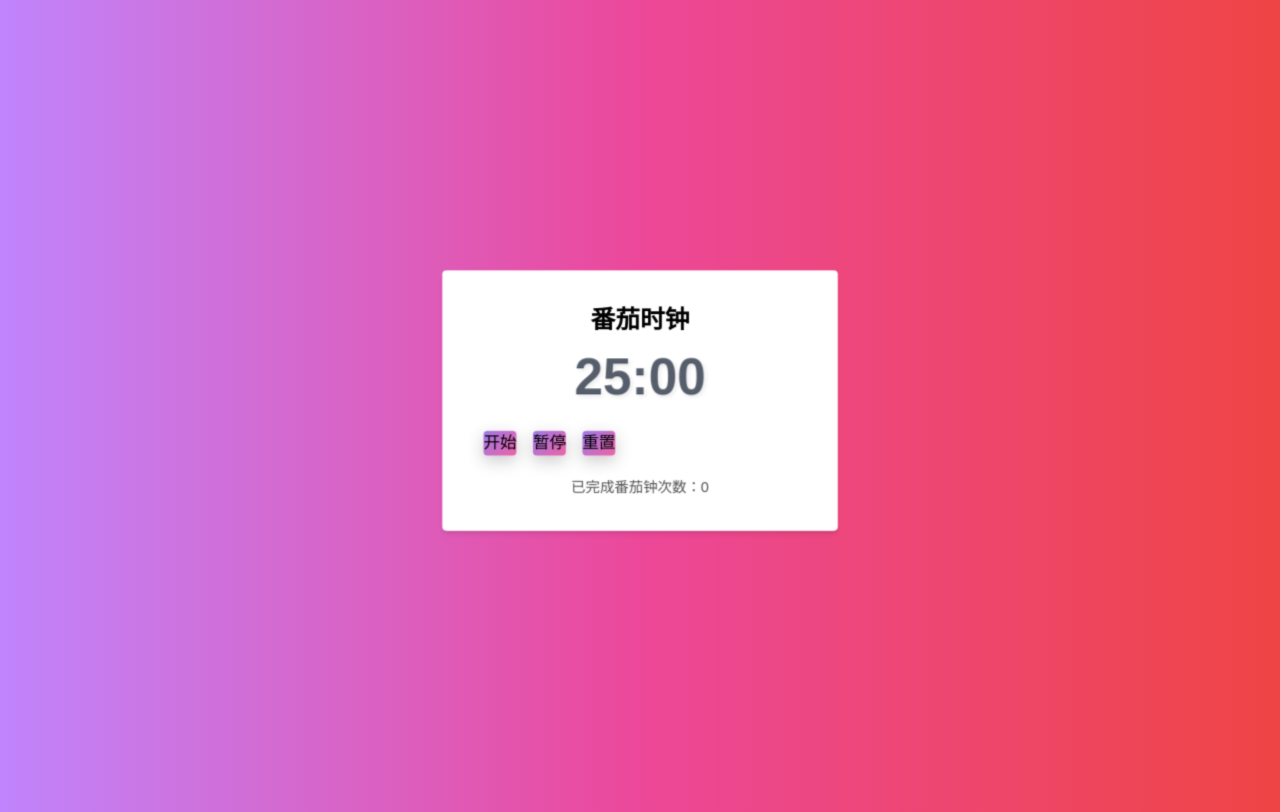
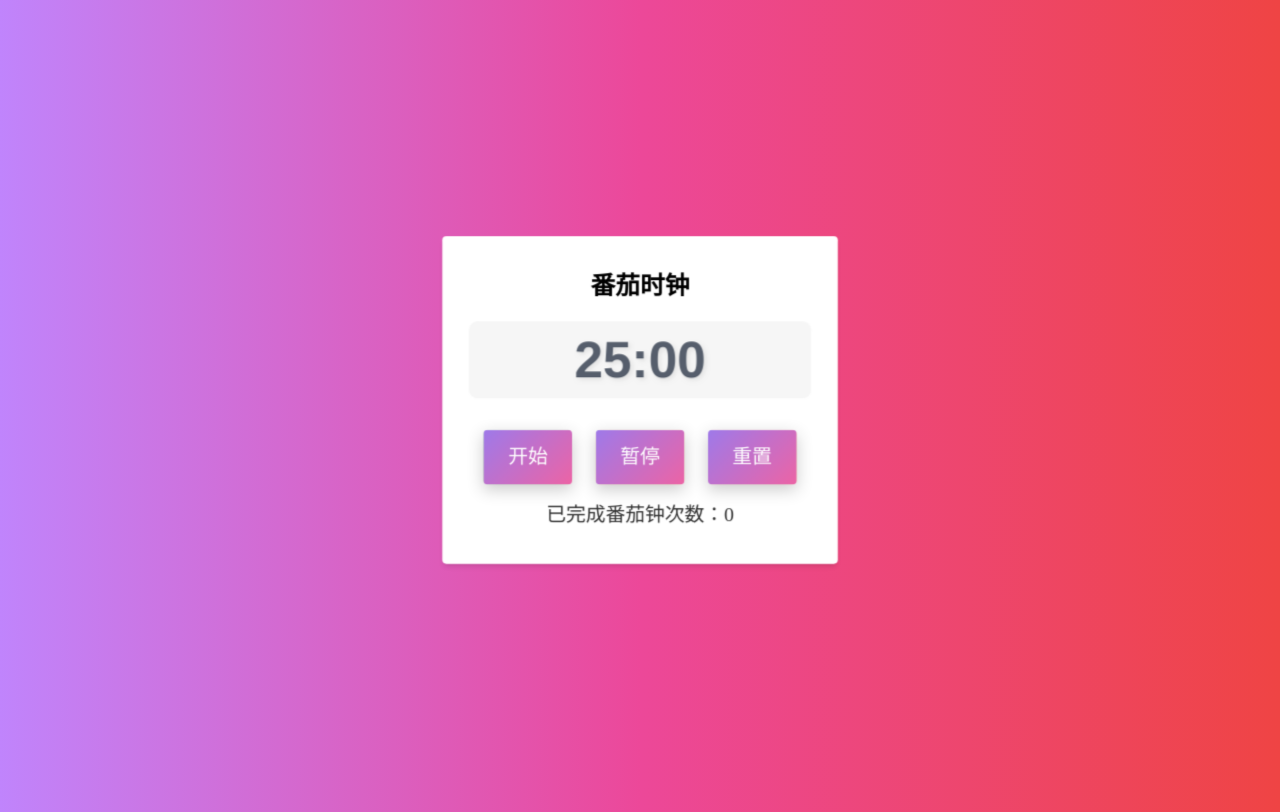
Before and after one commit to Malone-AI/Pomopomo, a plain HTML site: page index.html in a window 1280 px wide. Drawn offline with nearby package versions, Linux system fonts and the light colour scheme.

Commit message:
Beautify

```diff
--- a/index.html
+++ b/index.html
@@ -6,7 +6,58 @@
     <title>番茄时钟</title>
     <link href="https://cdn.jsdelivr.net/npm/tailwindcss@2.2.19/dist/tailwind.min.css" rel="stylesheet">
     <script src="https://cdn.tailwindcss.com"></script>
+    <!-- 引用外部样式文件 -->
     <link rel="stylesheet" href="styles.css">
+    <style>
+        /* 内联自定义样式 */
+        .timer {
+            font-family: 'Helvetica Neue', sans-serif;
+            font-size: 5rem;
+            color: #333;
+            background-color: #f5f5f5;
+            border-radius: 8px;
+            padding: 16px;
+            margin-bottom: 24px;
+        }
+        .buttons {
+            display: flex;
+            justify-content: space-between;
+        }
+        .button {
+            font-size: 1.2rem;
+            padding: 12px 24px;
+            border-radius: 4px;
+            transition: background-color 0.3s ease;
+        }
+        .button.start {
+            background-color: #4caf50;
+            color: #fff;
+        }
+        .button.start:hover {
+            background-color: #45a049;
+        }
+        .button.pause {
+            background-color: #ff9800;
+            color: #fff;
+        }
+        .button.pause:hover {
+            background-color: #f57c00;
+        }
+        .button.reset {
+            background-color: #f44336;
+            color: #fff;
+        }
+        .button.reset:hover {
+            background-color: #e53935;
+        }
+        #stats {
+            font-family: 'Arial, sans-serif';
+            font-size: 1.2rem;
+            color: #333;
+            margin-top: 16px;
+            text-align: center;
+        }
+    </style>
 </head>
 <body class="bg-gradient-to-r from-purple-400 via-pink-500 to-red-500 flex items-center justify-center h-screen">
     <div class="container bg-white p-8 rounded shadow-md w-96">
```
